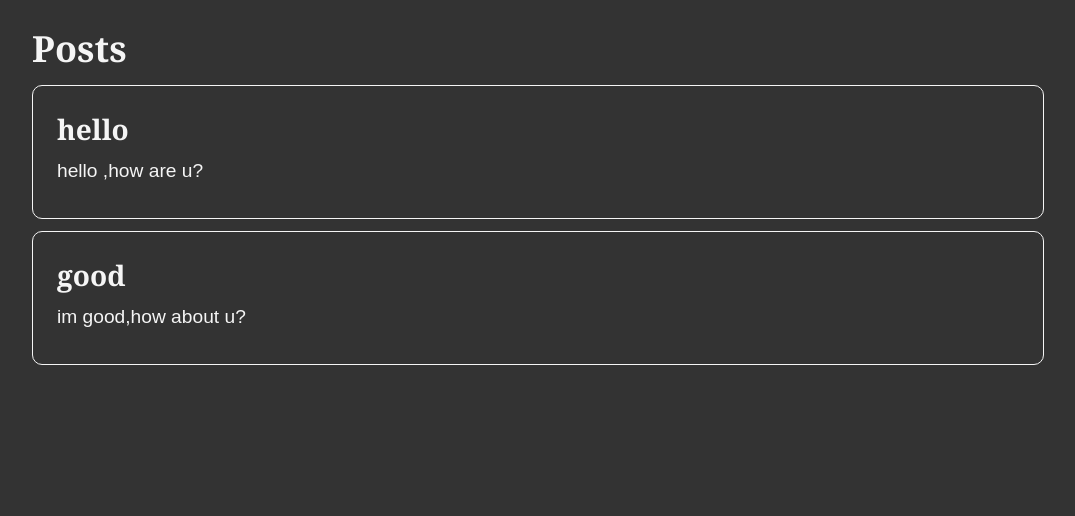
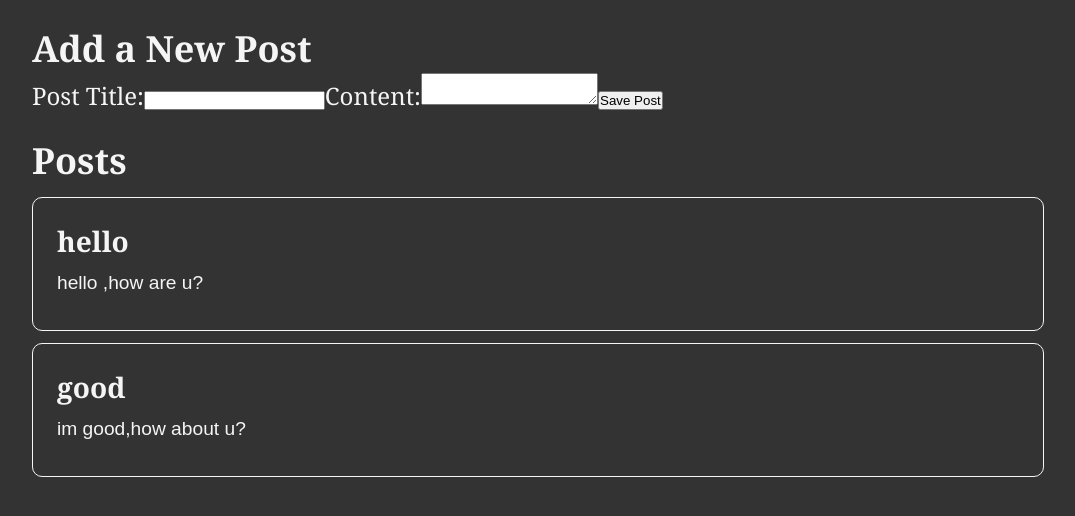
Before and after one commit to Pravinda-Bandara/Redux-Blog, a React (Vite) app: page / in a window 1280 px wide. Shown: the top 516 px of the page, without its empty margins (96-1171 px from the left). Built offline with nearby package versions, Linux system fonts and the light colour scheme.

Commit message:
implement addPostForm and add to App

```diff
--- a/src/App.jsx
+++ b/src/App.jsx
@@ -1,10 +1,12 @@
 
 import './App.css'
 import {PostsList} from "./features/post/PostsList.jsx";
+import AddPostForm from "./features/post/AddPostForm.jsx";
 
 function App() {
   return (
     <>
+        <AddPostForm/>
       <PostsList/>
     </>
   )
--- /dev/null
+++ b/src/features/post/AddPostForm.jsx
@@ -0,0 +1,56 @@
+import {useDispatch, useSelector} from "react-redux";
+import {useState} from "react";
+import {postAdded} from "./postSlice.js";
+
+const AddPostForm = () => {
+    const dispatch = useDispatch()
+
+    const [title, setTitle] = useState('')
+    const [content, setContent] = useState('')
+
+    const onTitleChanged = e => setTitle(e.target.value)
+    const onContentChanged = e => setContent(e.target.value)
+
+
+
+    const onSavePostClicked = () => {
+        if (title && content) {
+            console.log(title)
+            console.log(content)
+            dispatch(
+                postAdded({title, content})
+            )
+            setTitle('')
+            setContent('')
+        }
+    }
+
+
+    return (
+        <section>
+            <h2>Add a New Post</h2>
+            <form>
+                <label htmlFor="postTitle">Post Title:</label>
+                <input
+                    type="text"
+                    id="postTitle"
+                    name="postTitle"
+                    value={title}
+                    onChange={onTitleChanged}
+                />
+                <label htmlFor="postContent">Content:</label>
+                <textarea
+                    id="postContent"
+                    name="postContent"
+                    value={content}
+                    onChange={onContentChanged}
+                />
+                <button
+                    type="button"
+                    onClick={onSavePostClicked}
+                >Save Post</button>
+            </form>
+        </section>
+    )
+}
+export default AddPostForm
```
